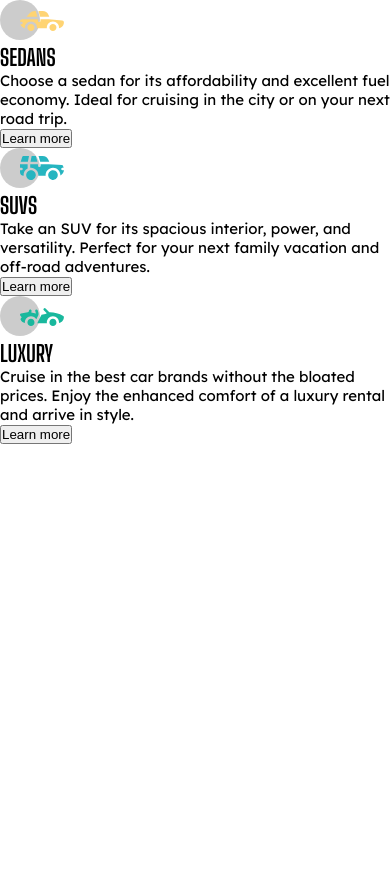
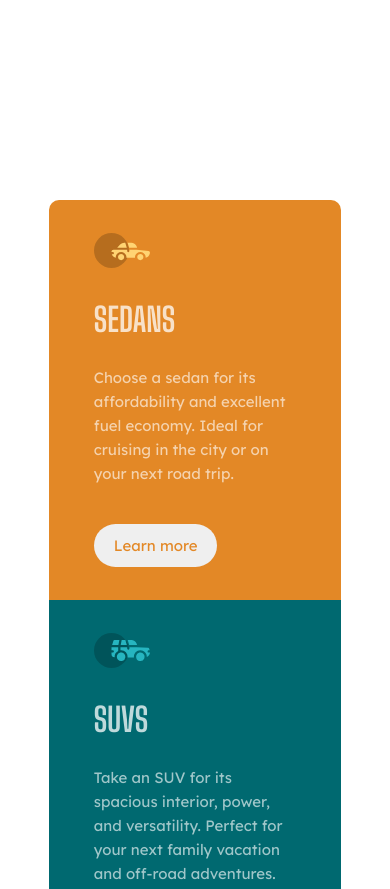
Before and after one commit to JulienLach/3-column-card, a plain HTML site: page index.html in a window 390 px wide. Shown: the top 889 px of the page. Before the commit the page ends 844 px from the top, so only its background shows below. Drawn offline with Linux system fonts and the light colour scheme.

Commit message:
fin exercice flexblox

```diff
--- a/index.html
+++ b/index.html
@@ -21,7 +21,6 @@
 
   <section class="main">
     <div class="container">
-
       <div class="card">
         <div class="logo">
           <img src="images/icon-sedans.svg" alt="">
@@ -34,7 +33,7 @@
           or on your next road trip.
         </div>
         <div class="card-btn">
-          <a href=""><button class="btn">Learn more</button></a>
+          <a href=""><button class="btn1">Learn more</button></a>
         </div>
       </div>
 
@@ -50,7 +49,7 @@
           and off-road adventures.
         </div>
         <div class="card-btn">
-          <a href=""><button class="btn">Learn more</button></a>
+          <a href=""><button class="btn2">Learn more</button></a>
         </div>
       </div>
 
@@ -66,7 +65,7 @@
           rental and arrive in style.
         </div>
         <div class="card-btn">
-          <a href=""><button class="btn">Learn more</button></a>
+          <a href=""><button class="btn3">Learn more</button></a>
         </div>
       </div>
     </div>
--- a/style.css
+++ b/style.css
@@ -18,14 +18,114 @@ body {
     /* font-family: 'Big Shoulders Display', sans-serif; */
 }
 
+.container {
+    max-width: 75%;
+    margin: 200px auto;
+    /* border: 3px blue solid; */
+
+    display: flex;
+    align-items: center;
+    /* gap: 40px; */
+}
+
 h1 {
     font-family: 'Big Shoulders Display', sans-serif;
 }
 
+img {
+    height: 35px;
+}
+
+.card {
+    padding: 5px 45px;
+    /* border: 2px red solid; */
+    height: 500px;
+
+    display: flex;
+    flex-direction: column;
+    justify-content: space-evenly;
+}
+
+.card:nth-child(1) {
+    background-color: hsl(31, 77%, 52%);
+    border-top-left-radius: 10px;
+    border-bottom-left-radius: 10px;
+}
+
+.card:nth-child(2) {
+    background-color: hsl(184, 100%, 22%);
+}
+
+.card:nth-child(3) {
+    background-color: hsl(179, 100%, 13%);
+    border-top-right-radius: 10px;
+    border-bottom-right-radius: 10px;
+}
+
+
+.card-title {
+    color: hsla(0, 0%, 100%, 0.75);
+    font-size: 22px;
+}
+
+
 .card-content {
     font-family: 'Lexend Deca', sans-serif;
+    color: hsla(0, 0%, 100%, 0.623);
+    margin-bottom: 60px;
+    line-height: 1.6;
 }
 
-.card-btn {
+.card-btn .btn1,
+.btn2,
+.btn3 {
     font-family: 'Lexend Deca', sans-serif;
+    font-size: 15px;
+    border-radius: 25px;
+    padding: 12px 20px;
+    border: none;
 }
+
+
+.btn1 {
+    color: hsl(31, 77%, 52%);
+}
+
+.btn2 {
+    color: hsl(184, 100%, 22%);
+}
+
+.btn3 {
+    color: hsl(179, 100%, 13%);
+}
+
+@media(max-width: 850px) {
+
+    .container {
+        display: flex;
+        flex-wrap: wrap;
+        margin: 200px auto;
+    }
+
+    .card {
+        height: 400px;
+    }
+
+    .card-content {
+        margin-bottom: 10px;
+    }
+
+
+    .card:nth-child(1) {
+        border-top-left-radius: 10px;
+        border-top-right-radius: 10px;
+        border-bottom-left-radius: 0px;
+    }
+
+    .card:nth-child(3) {
+        border-top-right-radius: 0px;
+        border-bottom-right-radius: 10px;
+        border-bottom-left-radius: 10px;
+    }
+
+}
```
